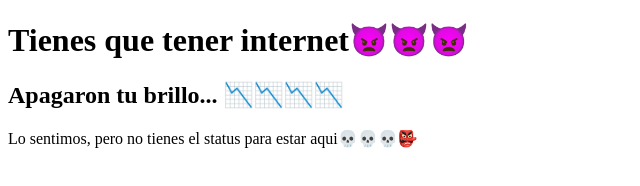
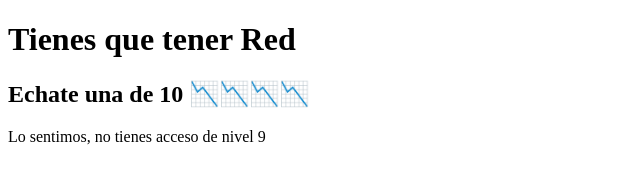
Before and after one commit to SantiagoHM27/PWA, a plain HTML site: page offline.html in a window 1280 px wide. Shown: the whole page, without its empty margins (0-640 px from the left). Drawn offline with Linux system fonts and the light colour scheme.

Commit message:
Adrianxis

```diff
--- a/offline.html
+++ b/offline.html
@@ -6,8 +6,8 @@
     <title>Mi PWA - Offline</title>
 </head>
 <body>
-    <h1>Tienes que tener internet👿👿👿</h1>
-    <h2>Apagaron tu brillo... 📉📉📉📉</h2>
-    <p>Lo sentimos, pero no tienes el status para estar aqui💀💀💀👺</p>
+    <h1>Tienes que tener Red</h1>
+    <h2>Echate una de 10 📉📉📉📉</h2>
+    <p>Lo sentimos, no tienes acceso de nivel 9</p>
 </body>
 </html>
```
Also changed, not shown: icons/icon-180x180.png, icons/icon-192x192.png, icons/icon-512x512.png, icons/icon-96x96.png, 1 other file.
